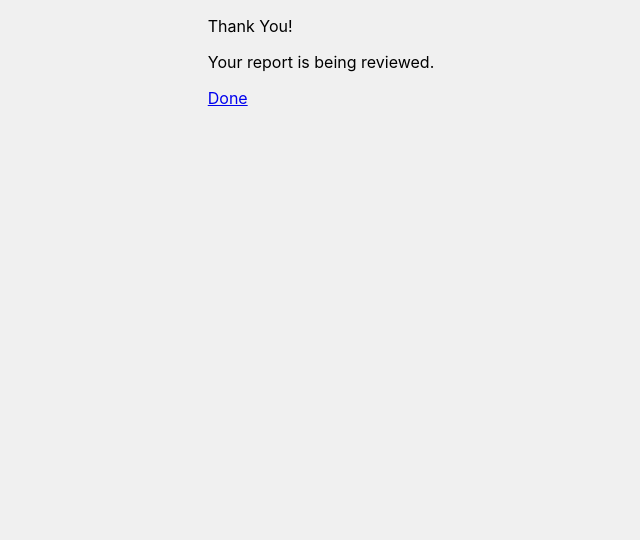
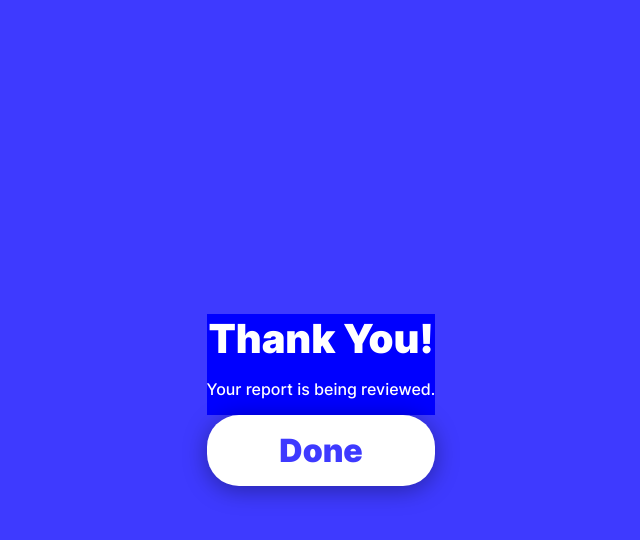
Before and after one commit to warrendlee1/roadai, a React (Create React App) app: page /confirmation in a window 1280 px wide. Shown: the top 540 px of the page, without its empty margins (319-959 px from the left). Built offline with nearby package versions, Linux system fonts and the light colour scheme.

Commit message:
confirmation page WIP

```diff
--- a/src/pages/Confirmation/index.css
+++ b/src/pages/Confirmation/index.css
@@ -0,0 +1,60 @@
+.confirmation-root {
+  display: flex;
+  justify-content: center;
+  align-items: center;
+  background-color: #3e3aff;
+  width: 100%;
+}
+
+.confirmation-content {
+  display: flex;
+  flex-direction: column;
+  justify-content: center;
+  text-align: center;
+}
+
+.confirmation-body {
+  display: flex;
+  flex-direction: column;
+  background-color: blue;
+  flex: 1;
+}
+
+.confirmation-title {
+  font-family: "Inter Black";
+  font-size: 2.5rem;
+  margin: 0px;
+  color: white;
+}
+
+.confirmation-subtitle {
+  font-family: "Inter Medium";
+  font-size: 1rem;
+  color: white;
+}
+
+.confirmation-footer {
+  display: flex;
+  justify-self: flex-end;
+}
+
+.confirmation-button {
+  background-color: #fff;
+  padding: 16px;
+  width: 100%;
+  display: flex;
+  justify-content: center;
+  align-items: center;
+  border-radius: 2rem;
+  box-shadow: 0px 4px 23px rgba(0, 0, 0, 0.36);
+  /* text */
+  font-family: "Inter Black";
+  text-decoration: none;
+  font-size: 2rem;
+  color: #3e3aff;
+  transition: 0.2s;
+}
+
+.confirmation-button:active {
+  box-shadow: none;
+}
--- a/src/pages/Confirmation/index.jsx
+++ b/src/pages/Confirmation/index.jsx
@@ -1,13 +1,27 @@
+// Libraries
 import React from "react";
 import { Link } from "react-router-dom";
+
+// Files
+import "./index.css";
 
 const Confirmation = (props) => {
   const { content } = props;
   return (
-    <div>
-      <p>{content["primary-message"]}</p>
-      <p>{content["secondary-message"]}</p>
-      <Link to="/">{content["submit-button"]}</Link>
+    <div className="confirmation-root">
+      <div className="confirmation-content">
+        <div className="confirmation-body">
+          <p className="confirmation-title">{content["primary-message"]}</p>
+          <p className="confirmation-subtitle">
+            {content["secondary-message"]}
+          </p>
+        </div>
+        <div className="confirmation-footer">
+          <Link className="confirmation-button" to="/">
+            {content["submit-button"]}
+          </Link>
+        </div>
+      </div>
     </div>
   );
 };
--- a/src/pages/Report/index.css
+++ b/src/pages/Report/index.css
@@ -6,7 +6,7 @@
 
 .report-body {
   display: flex;
-  justify-content: space-between;
+  justify-content: start;
   flex: 1;
   flex-direction: column;
   margin: 25px;
@@ -17,12 +17,13 @@
   padding: 22px;
   box-shadow: 0px 4px 10px rgba(0, 0, 0, 0.2);
   border: none;
-  border-radius: 1.5rem;
+  border-radius: 1.2rem;
   text-align: start;
   font-family: "Inter Medium";
   font-size: 1.2rem;
   color: #565656;
   background-color: white;
+  margin-bottom: 20px;
   transition: 0.2s;
 }
 .report-label:active {
```
